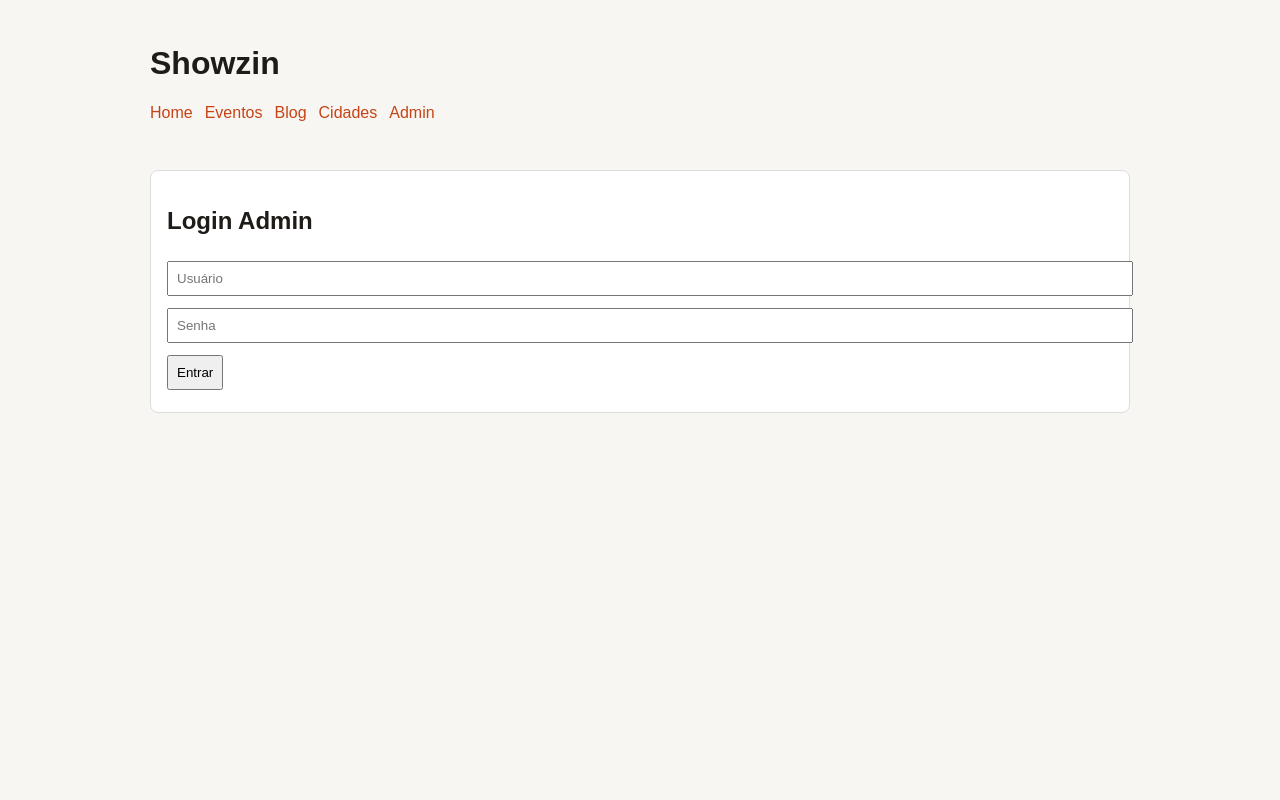
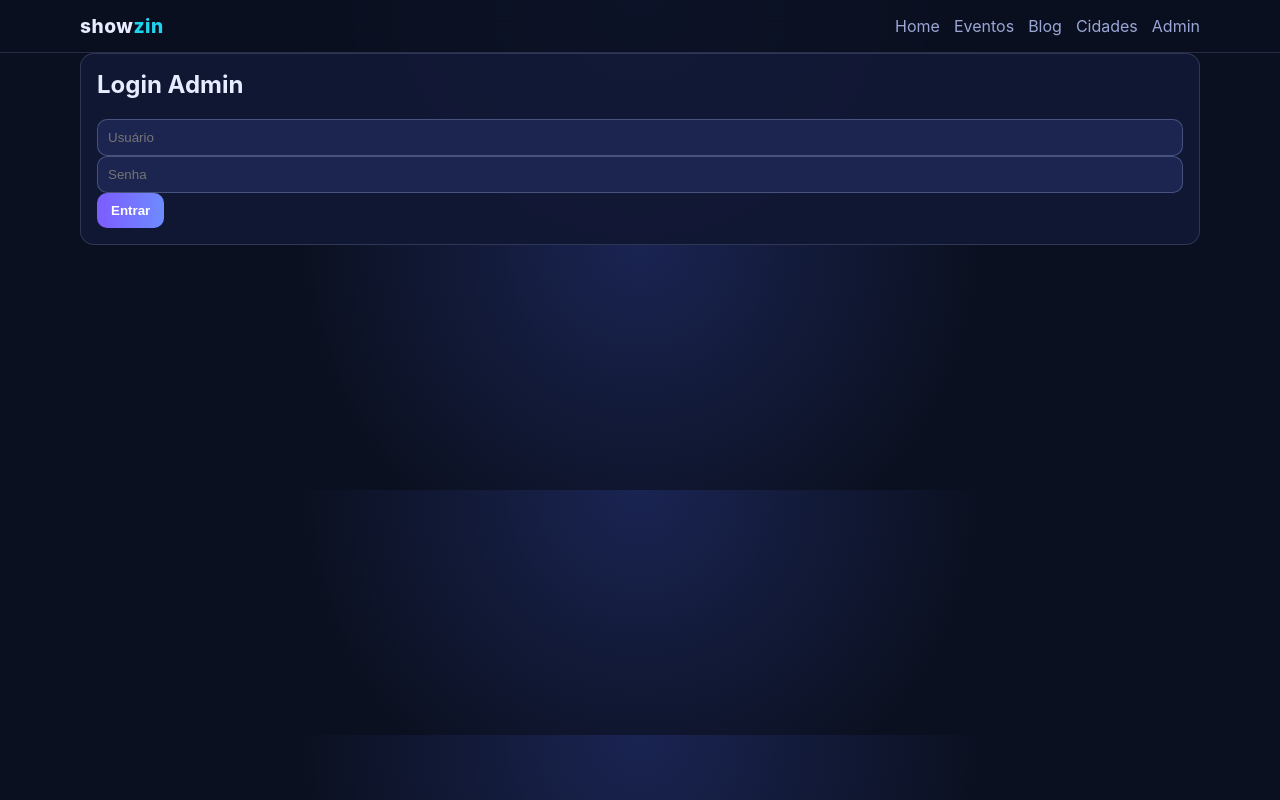
Before and after one commit to gabrielsilveira-ux/showzin, a Next.js app: page /login in a window 1280 px wide. Built offline with nearby package versions, Linux system fonts and the light colour scheme.

Commit message:
Fix admin save errors and apply full portal visual

```diff
--- a/app/api/admin/events/route.ts
+++ b/app/api/admin/events/route.ts
@@ -6,7 +6,16 @@ export async function GET() {
 }
 
 export async function POST(req: Request) {
-  const body = await req.json();
-  const item = await createEvent(body);
-  return NextResponse.json(item, { status: 201 });
+  try {
+    const body = await req.json();
+    const required = ['slug', 'title', 'city', 'state', 'genre', 'date', 'venue', 'officialUrl'];
+    for (const field of required) {
+      if (!body[field]) return NextResponse.json({ error: `Campo obrigatório: ${field}` }, { status: 400 });
+    }
+    const item = await createEvent(body);
+    return NextResponse.json(item, { status: 201 });
+  } catch (error) {
+    console.error('POST /api/admin/events', error);
+    return NextResponse.json({ error: 'Falha ao salvar evento. Verifique DATABASE_URL e migrations do Prisma.' }, { status: 500 });
+  }
 }
--- a/app/api/admin/posts/route.ts
+++ b/app/api/admin/posts/route.ts
@@ -6,7 +6,16 @@ export async function GET() {
 }
 
 export async function POST(req: Request) {
-  const body = await req.json();
-  const item = await createPost(body);
-  return NextResponse.json(item, { status: 201 });
+  try {
+    const body = await req.json();
+    const required = ['slug', 'title', 'excerpt', 'publishedAt'];
+    for (const field of required) {
+      if (!body[field]) return NextResponse.json({ error: `Campo obrigatório: ${field}` }, { status: 400 });
+    }
+    const item = await createPost(body);
+    return NextResponse.json(item, { status: 201 });
+  } catch (error) {
+    console.error('POST /api/admin/posts', error);
+    return NextResponse.json({ error: 'Falha ao salvar post. Verifique DATABASE_URL e migrations do Prisma.' }, { status: 500 });
+  }
 }
--- a/app/globals.css
+++ b/app/globals.css
@@ -1,8 +1,85 @@
-:root { font-family: Arial, sans-serif; }
-body { margin: 0; background: #f8f6f2; color: #1f1b16; }
-.container { max-width: 980px; margin: 0 auto; padding: 24px; }
-.card { background: #fff; border: 1px solid #ddd; border-radius: 8px; padding: 16px; margin-bottom: 16px; }
-a { color: #c74315; text-decoration: none; }
-header nav { display: flex; gap: 12px; flex-wrap: wrap; }
-input, textarea, button { width: 100%; margin: 6px 0; padding: 8px; }
-button { width: auto; cursor: pointer; }
+:root {
+  --bg: #0b1020;
+  --surface: #121935;
+  --surface-soft: #1b2550;
+  --text: #e8ecff;
+  --muted: #9aa7d6;
+  --brand: #7c5cff;
+  --brand-2: #22d3ee;
+  --ok: #22c55e;
+  --warn: #f59e0b;
+  --danger: #ef4444;
+}
+
+* { box-sizing: border-box; }
+body {
+  margin: 0;
+  font-family: Inter, system-ui, -apple-system, Segoe UI, Roboto, sans-serif;
+  background: radial-gradient(circle at top, #1a2452 0%, var(--bg) 50%);
+  color: var(--text);
+}
+
+.container { width: min(1120px, 92%); margin: 0 auto; }
+
+.site-header {
+  position: sticky;
+  top: 0;
+  z-index: 50;
+  backdrop-filter: blur(12px);
+  background: rgba(11, 16, 32, 0.85);
+  border-bottom: 1px solid rgba(154, 167, 214, 0.2);
+}
+
+.topbar { display: flex; align-items: center; justify-content: space-between; padding: 14px 0; gap: 20px; }
+.brand { font-weight: 800; font-size: 1.2rem; letter-spacing: .5px; }
+.brand span { color: var(--brand-2); }
+.nav { display: flex; flex-wrap: wrap; gap: 14px; }
+.nav a { color: var(--muted); }
+.nav a:hover { color: var(--text); }
+
+.hero {
+  padding: 52px 0 24px;
+  display: grid;
+  gap: 18px;
+}
+.hero h1 { font-size: clamp(1.8rem, 3.2vw, 3rem); margin: 0; }
+.hero p { color: var(--muted); margin: 0; max-width: 760px; }
+
+.filters, .card {
+  background: rgba(18, 25, 53, 0.88);
+  border: 1px solid rgba(154, 167, 214, 0.22);
+  border-radius: 14px;
+  padding: 16px;
+}
+.filters { display: grid; grid-template-columns: repeat(auto-fit,minmax(160px,1fr)); gap: 12px; }
+
+.grid { display: grid; grid-template-columns: repeat(auto-fit, minmax(260px,1fr)); gap: 14px; }
+.card h3,.card h2 { margin-top: 0; }
+.meta { color: var(--muted); font-size: .9rem; }
+
+a { color: var(--brand-2); text-decoration: none; }
+a:hover { text-decoration: underline; }
+
+button, .btn {
+  background: linear-gradient(90deg,var(--brand),#6e8bff);
+  border: 0;
+  color: white;
+  padding: 10px 14px;
+  border-radius: 10px;
+  cursor: pointer;
+  font-weight: 600;
+}
+
+input, textarea, select {
+  width: 100%;
+  background: var(--surface-soft);
+  color: var(--text);
+  border: 1px solid rgba(154, 167, 214, 0.35);
+  border-radius: 10px;
+  padding: 10px;
+}
+label { font-size: .88rem; color: var(--muted); display: block; margin-bottom: 4px; }
+
+.notice-ok { color: var(--ok); }
+.notice-error { color: var(--danger); }
+.section-title { margin: 28px 0 12px; }
--- a/app/layout.tsx
+++ b/app/layout.tsx
@@ -5,15 +5,17 @@ export default function RootLayout({ children }: { children: React.ReactNode })
   return (
     <html lang="pt-BR">
       <body>
-        <header className="container">
-          <h1>Showzin</h1>
-          <nav>
+        <header className="site-header">
+          <div className="container topbar">
+            <div className="brand">show<span>zin</span></div>
+            <nav className="nav">
               <Link href="/">Home</Link>
               <Link href="/eventos">Eventos</Link>
               <Link href="/blog">Blog</Link>
               <Link href="/cidades/campinas">Cidades</Link>
               <Link href="/admin">Admin</Link>
             </nav>
+          </div>
         </header>
         <main className="container">{children}</main>
       </body>
```
Also changed, not shown: app/admin/blog/page.tsx (+26 -9 lines), app/admin/eventos/page.tsx (+29 -12 lines), app/page.tsx (+24 -9 lines). Lines whose indentation alone changed are shown as unchanged.
